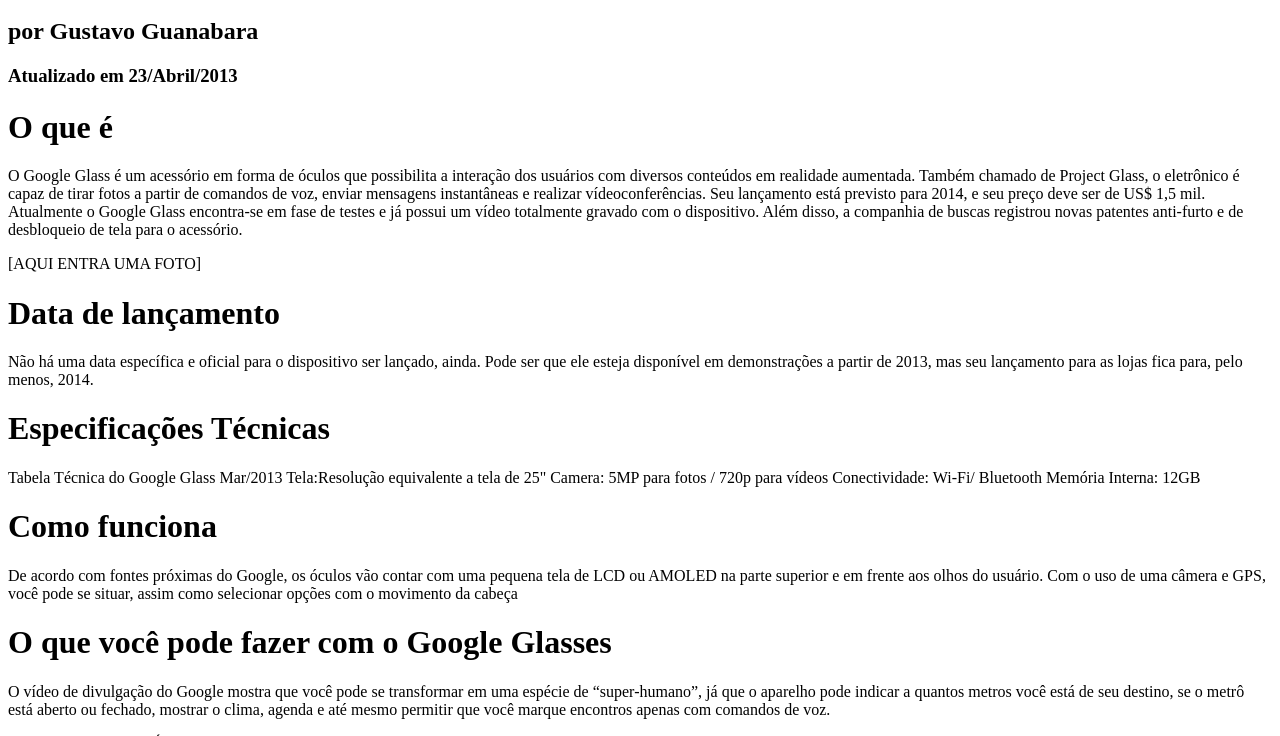
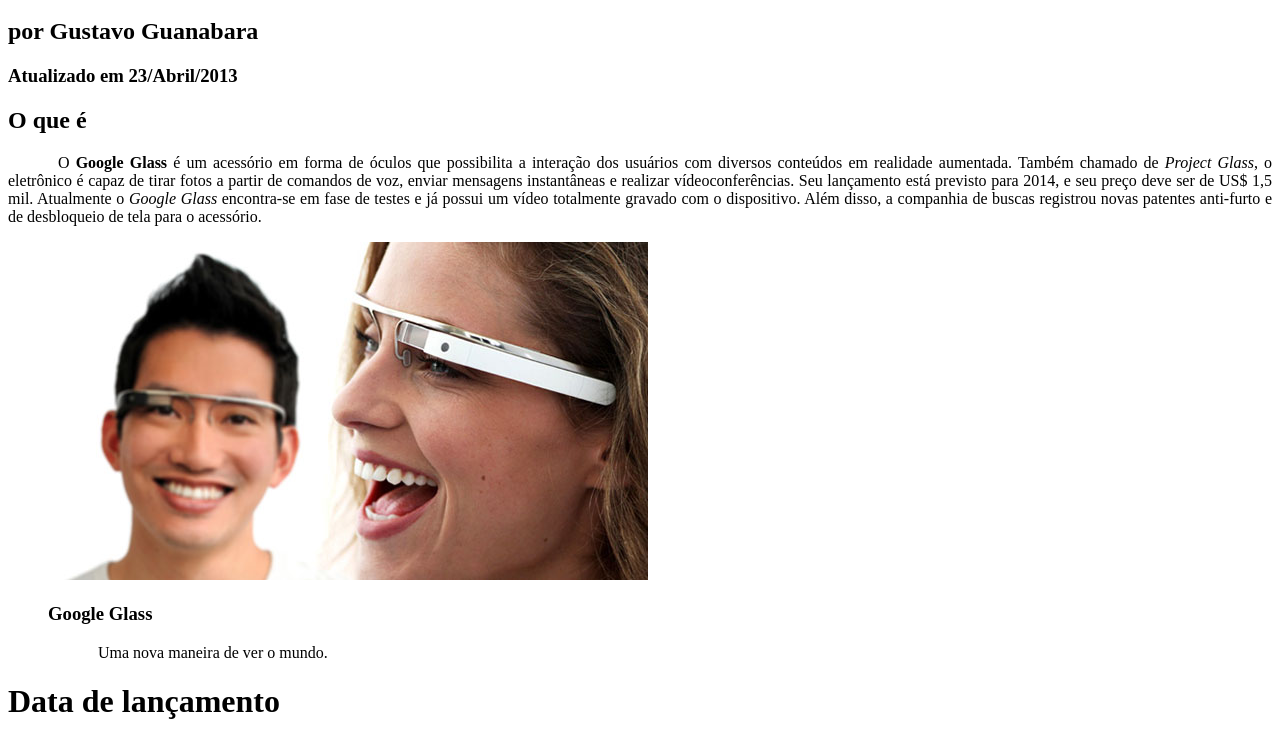
Before and after one commit to gustavogattino/Curso-em-Video-HTML5, a plain HTML site: page index.html in a window 1280 px wide. Shown: the part 354-1090 px from the top of the page. Drawn offline with Linux system fonts and the light colour scheme.

Commit message:
Modificações aulas 07-09.

```diff
--- a/index.html
+++ b/index.html
@@ -3,6 +3,16 @@
 <head>
    <meta charset="utf-8" />
    <title>Tudo sobre Google Glass</title>
+   <style>
+   body {
+     background-color: hsl(255,100%,100%);
+     color: rgba(0,0,0,1);
+   }
+   p {
+     text-align: justify;
+     text-indent: 50px;
+   }
+   </style>
 </head>
 <body>
   <div id="interface">
@@ -24,18 +34,26 @@
     </header>
 
   <hgroup>
-    <h3>Tecnologia > Inovações</h3>
+    <h3>Tecnologia &gt; Inovações</h3>
     <h1>Saiba tudo sobre o Google Glass</h1>
     <h2>por Gustavo Guanabara</h2>
     <h3>Atualizado em 23/Abril/2013</h3>
   </hgroup>
 
-  <h1>O que é</h1>
+  <h2>O que é</h2>
   <p>
-    O Google Glass é um acessório em forma de óculos que possibilita a interação dos usuários com diversos conteúdos em realidade aumentada. Também chamado de Project Glass, o eletrônico é capaz de tirar fotos a partir de comandos de voz, enviar mensagens instantâneas e realizar vídeo&shy;con&shy;ferên&shy;cias. Seu lançamento está previsto para 2014, e seu preço deve ser de US$ 1,5 mil. Atualmente o Google Glass encontra-se em fase de testes e já possui um vídeo totalmente gravado com o dispositivo. Além disso, a companhia de buscas registrou novas patentes anti-furto e de desbloqueio de tela para o acessório.
+    O <span style="font-weight:900;">Google Glass</span> é um acessório em forma de óculos que possibilita a interação dos usuários com diversos conteúdos em realidade aumentada. Também chamado de <i>Project Glass</i>, o eletrônico é capaz de tirar fotos a partir de comandos de voz, enviar mensagens instantâneas e realizar vídeo&shy;con&shy;ferên&shy;cias. Seu lançamento está previsto para 2014, e seu preço deve ser de US$ 1,5 mil. Atualmente o <em>Google Glass</em> encontra-se em fase de testes e já possui um vídeo totalmente gravado com o dispositivo. Além disso, a companhia de buscas registrou novas patentes anti-furto e de desbloqueio de tela para o acessório.
   </p>
 
-[AQUI ENTRA UMA FOTO]
+  <figure>
+    <img src="_imagens/glass-quadro-homem-mulher.jpg" />
+    <figcaption>
+      <h3>Google Glass</h3>
+      <p>
+        Uma nova maneira de ver o mundo.
+      </p>
+    </figcaption>
+  </figure>
 
   <h1>Data de lançamento</h1>
   <p>
```
